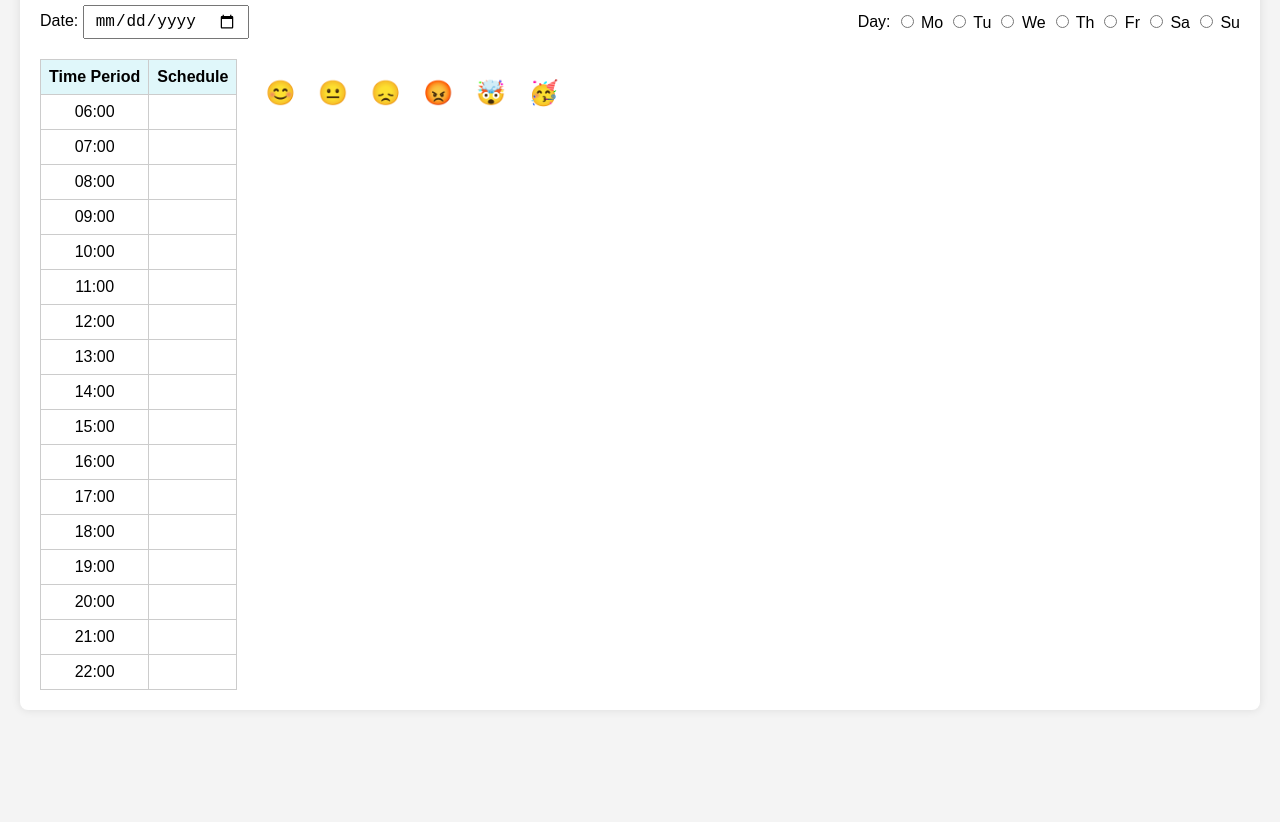
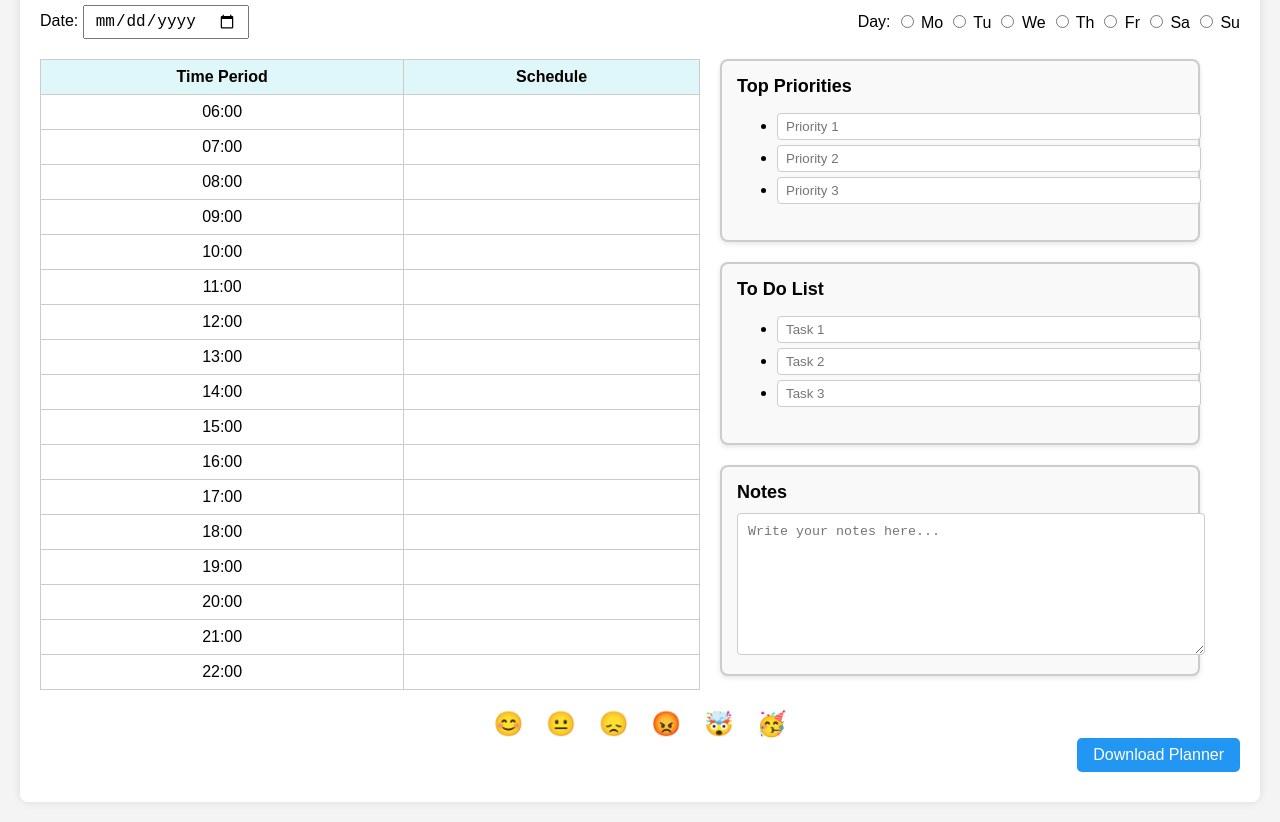
Before and after one commit to Shishir707/Daily-Planner, a plain HTML site: page Index.html in a window 1280 px wide. Shown: the part 92-914 px from the top of the page. Before the commit the page ends 822 px from the top, so only its background shows below. Drawn offline with nearby package versions, Linux system fonts and the light colour scheme; some packages are replaced by stand-ins of ours; a script that the page names is missing.

Commit message:
Added Download Button

```diff
--- a/Index.html
+++ b/Index.html
@@ -8,10 +8,12 @@
 </head>
 <body>
     <div class="planner-container">
+        <!-- Header -->
         <header>
-            <h1>Daily Planner</h1>
+            <h1>Daily Planner_____________________________________</h1>
         </header>
 
+        <!-- Date Picker & Day Selection -->
         <div class="date-day">
             <div class="date-picker">
                 <label for="date">Date:</label>
@@ -29,8 +31,9 @@
             </div>
         </div>
 
-
+        <!-- Main Planner Content -->
         <div class="main-content">
+            <!-- Left: Time Schedule Table -->
             <div class="time-schedule">
                 <table>
                     <thead>
@@ -61,6 +64,34 @@
                 </table>
             </div>
 
+            <!-- Right: Tasks Boxes -->
+            <div class="tasks">
+                <div class="task-box">
+                    <h2>Top Priorities</h2>
+                    <ul>
+                        <li><input type="text" placeholder="Priority 1"></li>
+                        <li><input type="text" placeholder="Priority 2"></li>
+                        <li><input type="text" placeholder="Priority 3"></li>
+                    </ul>
+                </div>
+
+                <div class="task-box">
+                    <h2>To Do List</h2>
+                    <ul>
+                        <li><input type="text" placeholder="Task 1"></li>
+                        <li><input type="text" placeholder="Task 2"></li>
+                        <li><input type="text" placeholder="Task 3"></li>
+                    </ul>
+                </div>
+
+                <div class="task-box">
+                    <h2>Notes</h2>
+                    <textarea placeholder="Write your notes here..."></textarea>
+                </div>
+            </div>
+        </div>
+
+        <!-- Mood Emojis -->
         <div class="mood">
             <span>😊</span>
             <span>😐</span>
@@ -69,6 +100,12 @@
             <span>🤯</span>
             <span>🥳</span>
         </div>
+        <div class="download-btn">
+            <button onclick="downloadPlanner()">Download Planner</button>
         </div>
+    </div>
+    <script src="https://cdn.jsdelivr.net/npm/sweetalert2@11"></script>
+    <script src="https://cdnjs.cloudflare.com/ajax/libs/html2canvas/1.4.1/html2canvas.min.js"></script>
+    <script src="script.js"></script>
 </body>
 </html>
--- /dev/null
+++ b/script.js
@@ -0,0 +1,23 @@
+function downloadPlanner() {
+    const dateValue = document.getElementById('date').value;
+    const dayChecked = document.querySelector('input[name="day"]:checked');
+
+    if (!dateValue || !dayChecked) {
+        Swal.fire({
+            icon: 'warning',
+            title: 'Oops!',
+            text: 'Please select a Date and Day before downloading.',
+        });
+        return;
+    }
+
+
+    const planner = document.querySelector('.planner-container');
+
+    html2canvas(planner, {scrollY: -window.scrollY}).then(canvas => {
+        const link = document.createElement('a');
+        link.download = `DailyPlanner_${dateValue}_${dayChecked.value}.png`;
+        link.href = canvas.toDataURL();
+        link.click();
+    });
+}
--- a/style.css
+++ b/style.css
@@ -16,7 +16,7 @@ body {
 
 /* Header */
 header {
-    text-align: center;
+    text-align: left;
     margin-bottom: 20px;
 }
 
@@ -62,7 +62,9 @@ header h1 {
     border-collapse: collapse;
     width: 100%;
 }
-
+.time-schedule {
+    flex: 0 0 55%; /* takes 55% width */
+}
 .time-schedule th, .time-schedule td {
     border: 1px solid #ccc;
     padding: 8px;
@@ -73,27 +75,36 @@ header h1 {
     background-color: #e0f7fa;
 }
 
-/* Tasks Table */
-.tasks table {
-    width: 100%;
-    border-collapse: collapse;
+.tasks {
+    flex: 0 0 40%;
+    display: flex;
+    flex-direction: column;
+    gap: 20px;
 }
 
-.tasks h2 {
+.task-box {
+    border: 2px solid #ccc;
+    padding: 15px;
+    border-radius: 8px;
+    background-color: #f9f9f9;
+    box-shadow: 0 2px 5px rgba(0,0,0,0.1);
+}
+
+.task-box h2 {
     margin-top: 0;
     margin-bottom: 10px;
     font-size: 18px;
 }
 
-.tasks input[type="text"] {
+.task-box input[type="text"] {
     width: 100%;
-    padding: 5px;
+    padding: 5px 8px;
     margin-bottom: 5px;
     border-radius: 4px;
     border: 1px solid #ccc;
 }
 
-.tasks textarea {
+.task-box textarea {
     width: 100%;
     height: 120px;
     padding: 10px;
@@ -118,3 +129,23 @@ header h1 {
 .mood span:hover {
     transform: scale(1.5);
 }
+
+
+.download-btn {
+    text-align: right;
+    margin-bottom: 10px;
+}
+
+.download-btn button {
+    padding: 8px 16px;
+    font-size: 16px;
+    border: none;
+    background-color: #2196f3;
+    color: #fff;
+    border-radius: 5px;
+    cursor: pointer;
+}
+
+.download-btn button:hover {
+    background-color: #1976d2;
+}
```
Lines whose indentation alone changed are shown as unchanged.
